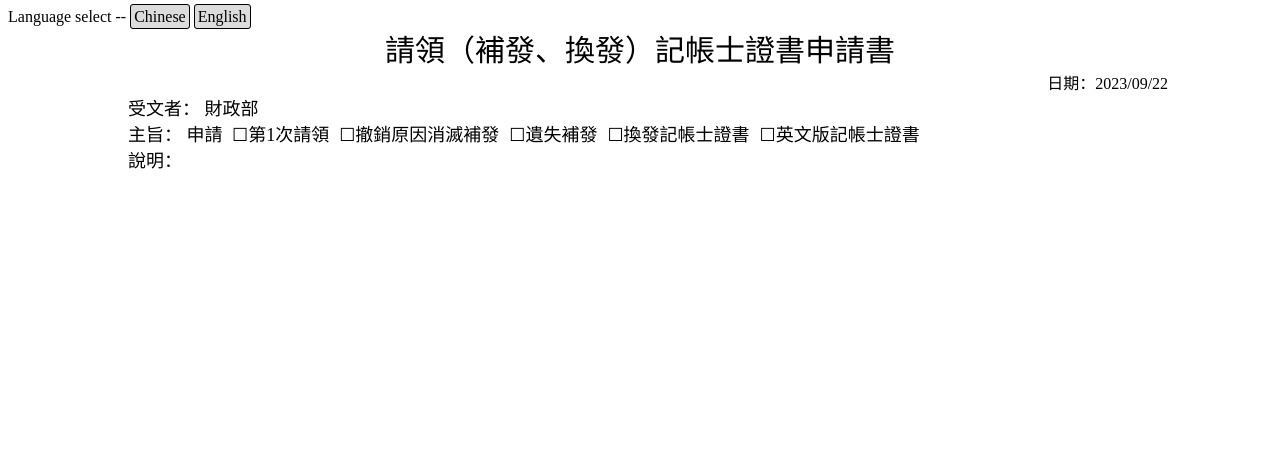
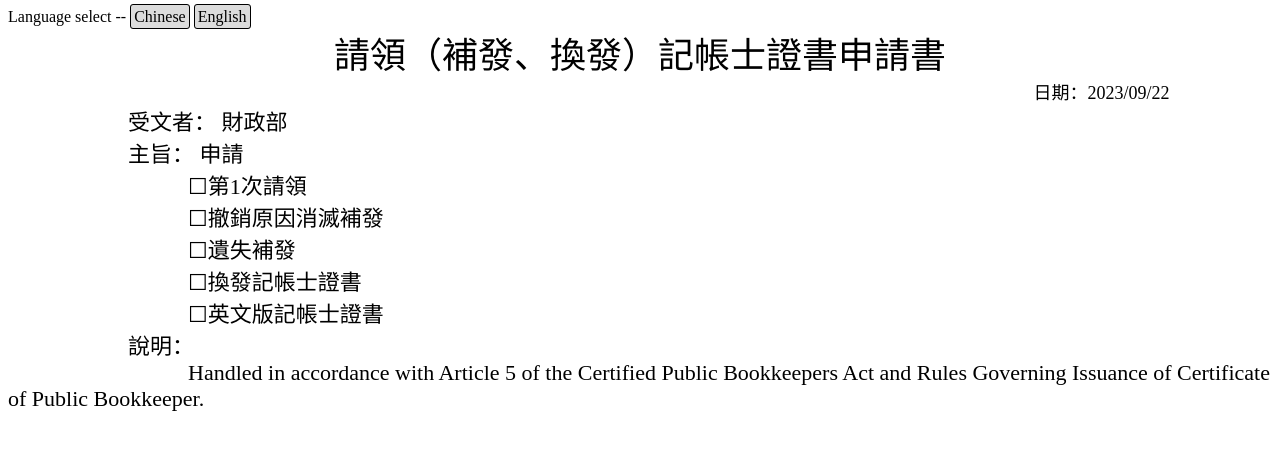
Before and after one commit to b11361213/Web-Page-Design-Clone, a PHP site: page /form.html in a window 1280 px wide. Shown: the top 450 px of the page. Run offline with PHP 8.4, Linux system fonts and the light colour scheme; some web fonts are replaced.

Commit message:
1007 - little revise

```diff
--- a/htdocs/form.html
+++ b/htdocs/form.html
@@ -3,39 +3,45 @@
     <head>
         <title>localhost/form.html</title>
         <meta charset="utf-8">
-        <link rel="icon" type="image/gif" href="konata.gif">
+        <link rel="icon" type="image/gif" href="image/konata.gif">
         <link rel="stylesheet" type="text/css" href="i18n.css" />
         <link rel="stylesheet" type="text/css" href="i18n-items.css" />
         <link rel="stylesheet" type="text/css" href="main.css" />
         <script src="jquery.js"></script>
         <style>
             [langSelect] span {
-            border: solid 1px;
-            border-radius: 3px;
-            background-color: gainsboro;
-            padding: 3px;
-            cursor: pointer;
+                border: solid 1px;
+                border-radius: 3px;
+                background-color: gainsboro;
+                font-family: NotoSefif;
+                padding: 3px;
+                cursor: pointer;
+            }
+            [class=langSelect] {
+                font-size: 16px;
+                font-family: NotoSefif;
             }
             [class=title] {
-                font-size: 30px;
+                font-size: 36px;
                 font-family: NotoSefif;
                 text-align: center;
             }
             [class=date] {
-                font-size: 16px;
+                font-size: 18px;
                 font-family: NotoSefif;
                 text-align: left;
             }
             [class=content] {
-                font-size: 18px;
+                font-size: 22px;
                 font-family: NotoSefif;
                 text-align: left;
             }
             [class=subcontent] {
-                font-size: 18px;
+                font-size: 22px;
                 font-family: NotoSefif;
                 text-align: left;
-                margin: 5px;
+                text-indent: 180px;
+                /* margin-left:5px; */
             }
             flexrow {
                 display: flex;
@@ -56,8 +62,8 @@
         <!-- [i18n Google sheet](https://docs.google.com/spreadsheets/d/1sp-Rw0xcjd-nEMIacbVywY5zIlCbBGr-Ja9EF0DgJfg) -->
     </head>
     <body language="Chinese">
-        <span>Language select --</span>
-        <span langSelect>
+        <span class=langSelect>Language select --</span>
+        <span class=langSelect langSelect>
             <span onclick="langChange(this);">Chinese</span>
             <span onclick="langChange(this);">English</span>
         </span>
@@ -80,6 +86,7 @@
                 <!-- <span select=true i18n=firstTime></span> -->
             </div>
             <div class=content i18n=description></div>
+                <div class=subcontent>Handled in accordance with Article 5 of the Certified Public Bookkeepers Act and Rules Governing Issuance of Certificate of Public Bookkeeper.</div>
         </block>
 
         <script>
@@ -99,7 +106,7 @@
                 let items = ["firstTime", "certificateHasCeased", "lost", "replacement", "englishVersion"];
 
                 for (let item of items) {
-                    $(`<span class=subcontent select=false i18n=${item}></span>`).appendTo(obj).OnClick(function(e) {
+                    $(`<div class=subcontent select=false i18n=${item}></div>`).appendTo(obj).OnClick(function(e) {
                         let u = e.currentTarget;
                         let select = $(u).attr('select');
                         if (select == 'false') {
--- a/htdocs/main.css
+++ b/htdocs/main.css
@@ -1,4 +1,4 @@
 @font-face {
     font-family: NotoSefif;
-    src: url(NotoSerifTC-Regular.otf);
+    src: url("font/NotoSerifTC-Regular.otf");
 }
```
Also changed, not shown: htdocs/image/konata.gif (renamed from htdocs/konata.gif), htdocs/image/konata2.gif (renamed from htdocs/konata2.gif), htdocs/image/konata3.gif (renamed from htdocs/konata3.gif), 2 other files.
